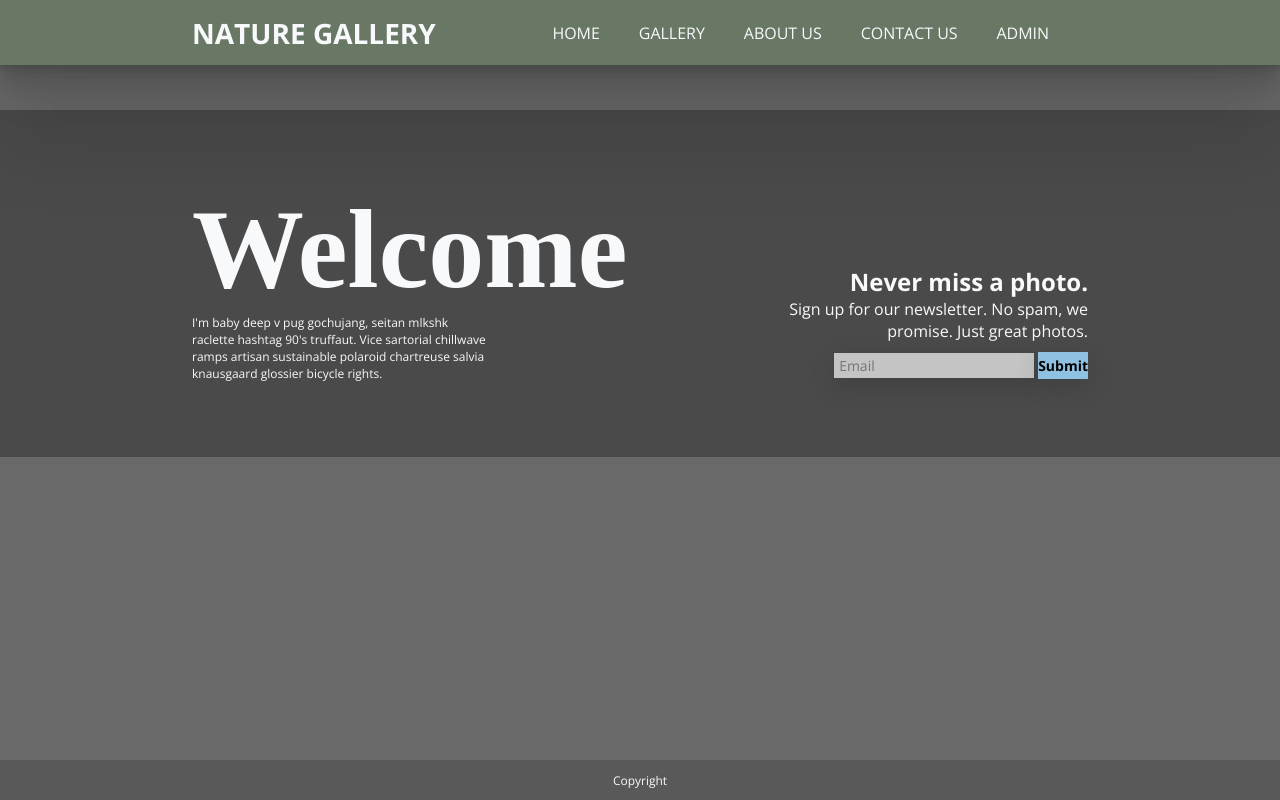
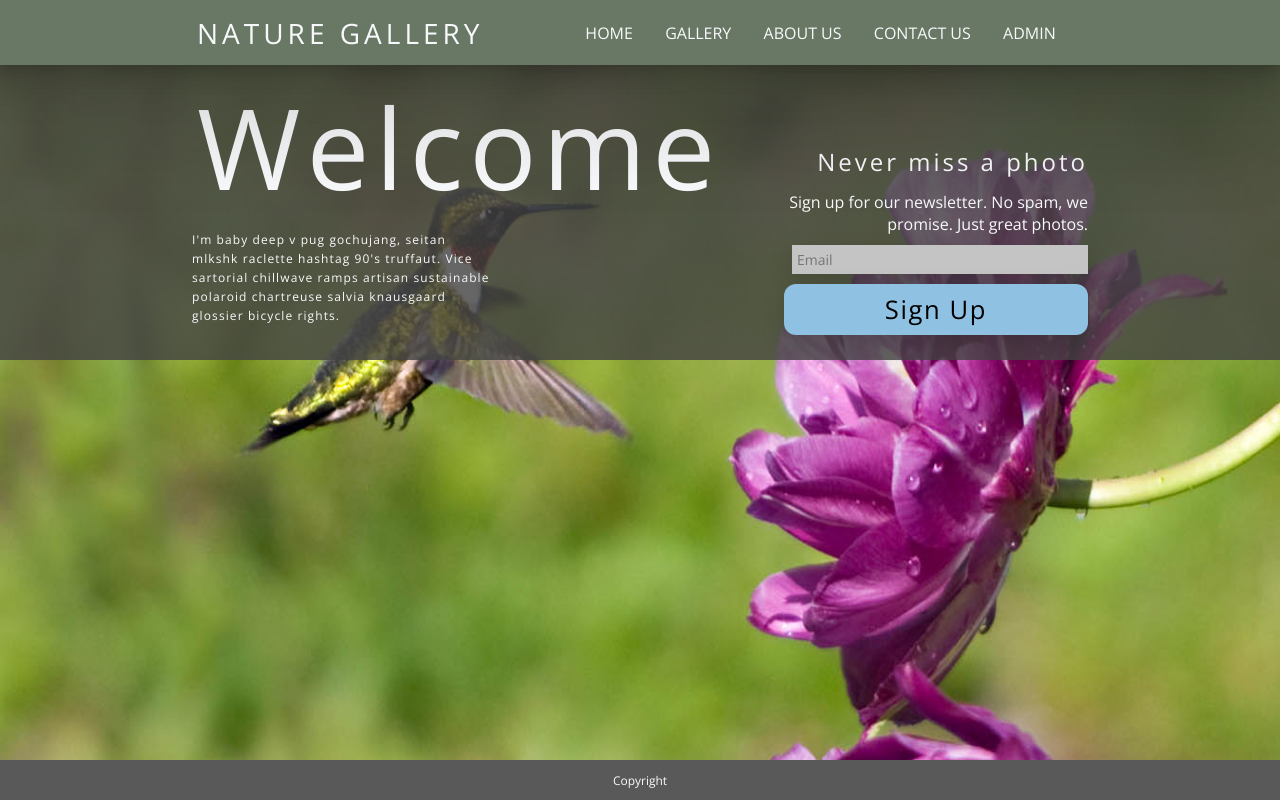
Before and after one commit to Hougaard696/group_project, a plain HTML site: page index.html in a window 1280 px wide. Drawn offline with nearby package versions, Linux system fonts and the light colour scheme.

Commit message:
homepage done adding logon page

```diff
--- a/css/style.css
+++ b/css/style.css
@@ -9,10 +9,13 @@ html {
 }
 
 h1 {
-  font-family: Yeseva One, serif;
+  font-family: Open Sans, sans-serif;
   font-size: 7rem;
   color: #F8F9FB;
   margin: 0;
+  padding: 5px;
+  letter-spacing: 6px;
+  font-weight: 300;
 }
 
 h2 {
@@ -86,6 +89,12 @@ input {
   flex-grow: 3;
 }
 
+.logo-text {
+  padding: 5px;
+  letter-spacing: 4px;
+  font-weight: 80;
+}
+
 .dropdown-button {
   height: 65px;
   width: 100px;
@@ -118,7 +127,8 @@ input {
 }
 
 .background-overlay {
-  background: rgba(44, 44, 44, 0.71);
+  /* background: rgba(44, 44, 44, 0.71); */
+  background: rgba(44, 44, 44, 0.616);
   height: 100vh;
   width: 100vw;
   position: absolute;
@@ -137,18 +147,29 @@ input {
   width: 100vw;
   background-color: rgba(67, 67, 67, 0.81);
   position: absolute;
-  padding: 75px 0;
-  top: 110px;
+  padding-bottom: 15px;
+  top: 65px;
+}
+
+
+.heading-3 {
+  padding-bottom: 5px;
+  letter-spacing: 3px;
+  font-weight: 60;
+  margin-bottom: 8px;
 }
 
 .heading-copy {
   width: 300px;
+  padding-top: 2px;
+  letter-spacing: 1.1px;
+  line-height: 19px;
 }
 
 .newsletter-container {
   margin-top: 80px;
   text-align: right;
-  width: 318px;
+  width: 340px;
 }
 
 .newsletter-copy {
@@ -159,20 +180,25 @@ input {
   background-color: #8FC1E2;
   box-shadow: 0px 8px 24px rgba(0, 0, 0, 0.15);
   font-family: Open Sans, sans-serif;
-  font-weight: bold;
-  font-size: 0.875rem;
-  margin: 0;
+  font-weight: 450;
+  font-size: 1.6rem;
+  letter-spacing: .1rem;
+  margin: 10px 0 10px;
+  padding: 8px;
   color:#000000;
-  height: 27px;
+  width: 19rem;
+  border-radius: 12px;
+  text-align: center;
 }
+
 
 .input {
   font-family: Open Sans, sans-serif;
   background-color: #C4C4C4;
   box-shadow: 0px 8px 24px rgba(0, 0, 0, 0.15);
   font-size: 0.875rem;
-  height: 25px;
-  width: 200px;
+  height: 29px;
+  width: 18.5rem;
   padding: 1px 5px;
 }
 
@@ -190,3 +216,17 @@ input {
   top: 30%;
   font-size: 0.75rem;
 }
+
+.container {
+  display: flex;
+  justify-content: center;
+  align-items: flex-end;
+  height: auto;
+  margin: auto;
+}
+
+
+.img {
+  width: 100vw;
+  height: 100vh;
+}
--- a/index.html
+++ b/index.html
@@ -1,8 +1,4 @@
 <!DOCTYPE html>
-<!--[if lt IE 7]>      <html class="no-js lt-ie9 lt-ie8 lt-ie7"> <![endif]-->
-<!--[if IE 7]>         <html class="no-js lt-ie9 lt-ie8"> <![endif]-->
-<!--[if IE 8]>         <html class="no-js lt-ie9"> <![endif]-->
-<!--[if gt IE 8]>      <html class="no-js"> <!--<![endif]-->
 <html>
   <head>
     <meta charset="utf-8">
@@ -15,13 +11,14 @@
       href="https://fonts.googleapis.com/css2?family=Lora:ital,wght@0,400;0,500;0,600;0,700;1,400;1,500;1,600;1,700&family=Open+Sans:ital,wght@0,300;0,400;0,600;0,700;0,800;1,300;1,400;1,600;1,700;1,800&display=swap"
       rel="stylesheet">
     <link rel="stylesheet" href="./css/style.css">
+
   </head>
   <body>
     <header>
       <div class="nav">
         <div class="nav-container">
           <nav class="logo">
-            <a href="index.html"><h2>NATURE GALLERY</h2></a>
+            <a href="index.html"><h2 class="logo-text">NATURE GALLERY</h2></a>
           </nav>
           <nav>
             <a href="index.html">HOME</a>
@@ -48,37 +45,42 @@
           </nav>
         </div>
       </div>
-      </header>
+    </header>
       <body>
         <div class="background-overlay">
           <div class="heading-background">
             <div class="body-container">
                <div class="heading-container">
-                <h1>Welcome</h1>
+                <h1 class="heading-1">Welcome</h1>
                 <p class="heading-copy">I'm baby deep v pug gochujang, seitan mlkshk raclette hashtag 90's truffaut. Vice sartorial chillwave ramps artisan
                   sustainable polaroid chartreuse salvia knausgaard glossier bicycle rights.</p>
                 </div>
                 <div class="newsletter-container">
-                  <h3>
-                    Never miss a photo.
+                  <h3 class="heading-3">
+                    Never miss a photo
                   </h3>
                   <h4 class="newsletter-copy">
                     Sign up for our newsletter. No spam, we promise. Just great photos.
                   </h4>
                   <form>
                     <input class="input" type="email" id="myemail" placeholder="Email" required>
-                    <input class="button" type="submit" value="Submit">
+                    <br>
+                    <input class="button" type="submit" value="Sign Up">
                   </form>
                 </div>
-              </div>
+            </div>
           </div>
+          <section class="container">
+            <img name="slide" class="img">
+          </section>
       </div>
+
     </body>
     <footer>
       <div class="footer">
         <p class="footer-text">Copyright</p>
       </div>
     </footer>
-    <script src="" async defer></script>
+    <script src="./js/slideshowScript.js"></script>
   </body>
 </html>
--- /dev/null
+++ b/js/slideshowScript.js
@@ -0,0 +1,25 @@
+////Variables
+
+var i =0;
+var images = [];
+var time = 3000;
+
+///Images List
+images[0] = '../images/macro.jpg';
+images[1] = '../images/wildlife.jpg';
+images[2] = '../images/fern.jpg';
+
+////Change Images
+
+function changeImg (){
+  document.slide.src = images[i];
+
+  if (i < images.length - 1){
+    i++;
+  } else {
+    i = 0
+  }
+  setTimeout('changeImg()', time);
+}
+
+window.onload = changeImg;
```
Also changed, not shown: js/admin.js (added).
